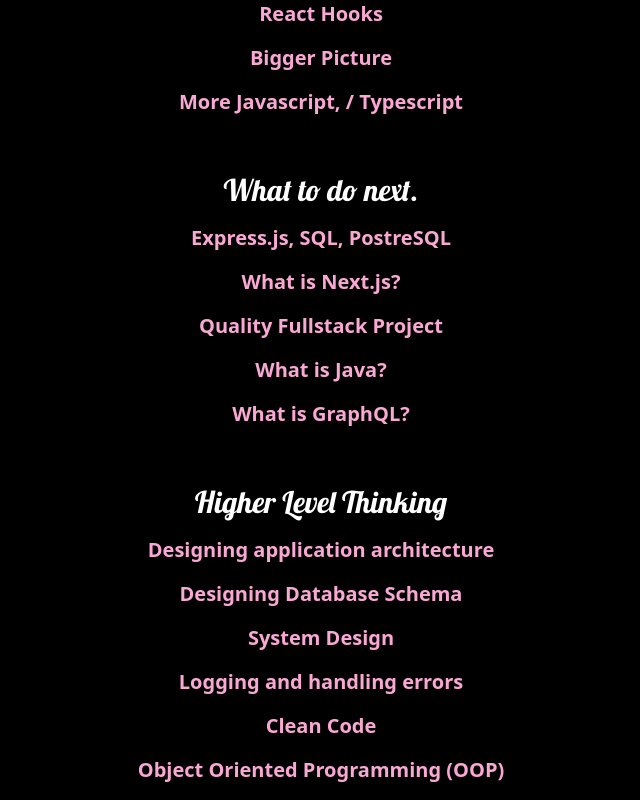
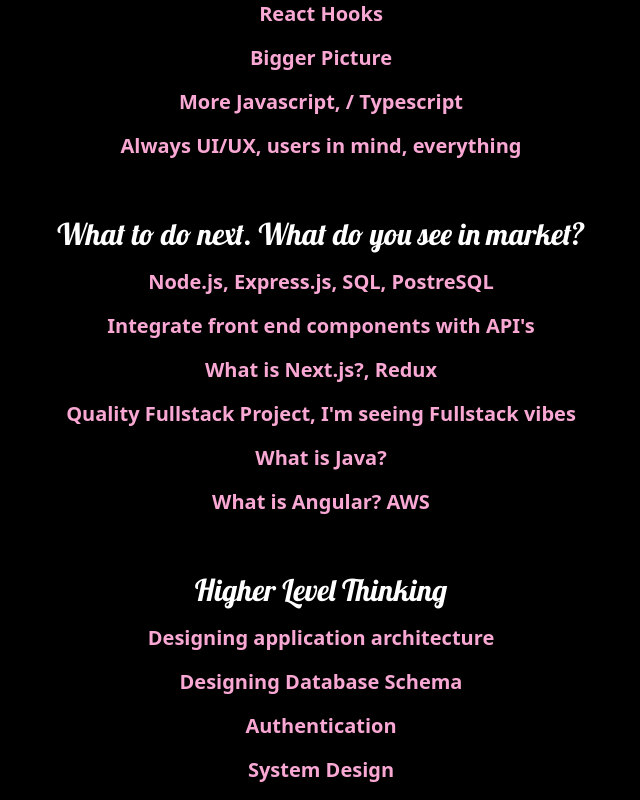
Before and after one commit to Davonne007-TX/game-plan, a React (Vite) app: page /gamePlan12 in a window 1280 px wide. Shown: the part 380-1180 px from the top of the page, without its empty margins (319-959 px from the left). Built offline with nearby package versions, Linux system fonts and the light colour scheme; a web font is replaced by a local one.

Commit message:
update Game Plan 12

```diff
--- a/src/components/Nine/GamePlan9.jsx
+++ b/src/components/Nine/GamePlan9.jsx
@@ -17,7 +17,7 @@ export default function GamePlan9() {
             decent with JavaScript to where I can understand React better and
             move onto TypeScript. It comes to a point where you say "Theres no
             more playing around", this has to work. So what is in your job
-            market? Java, .Net, C#, SQL. TypeScript, as mentioned.
+            market? Java, .Net, C#, SQL. What is Jira? TypeScript, as mentioned.
           </p>
           <p>
             {" "}
--- a/src/components/Twelve/GamePlan12.jsx
+++ b/src/components/Twelve/GamePlan12.jsx
@@ -3,11 +3,12 @@ import HigherThinking from "./HigherThinking";
 
 export default function GamePlan12() {
   const toDo = [
-    { task: "JavaScript Problem Solving", id: 0 },
-    { task: "React Concepts, How it works", id: 1 },
-    { task: "React Hooks", id: 2 },
-    { task: "Bigger Picture", id: 3 },
-    { task: "More Javascript, / Typescript", id: 4 },
+    { task: "JavaScript Problem Solving", id: 1 },
+    { task: "React Concepts, How it works", id: 2 },
+    { task: "React Hooks", id: 3 },
+    { task: "Bigger Picture", id: 4 },
+    { task: "More Javascript, / Typescript", id: 5 },
+    { task: "Always UI/UX, users in mind, everything", id: 6 },
   ];
 
   return (
--- a/src/components/Twelve/HigherThinking.jsx
+++ b/src/components/Twelve/HigherThinking.jsx
@@ -1,17 +1,18 @@
 export default function HigherThinking() {
   const higherLevelThinking = [
-    { task: "Designing application architecture", id: 0 },
-    { task: "Designing Database Schema", id: 1 },
-    { task: "System Design", id: 2 },
-    { task: "Logging and handling errors", id: 3 },
-    { task: "Clean Code", id: 4 },
-    { task: "Object Oriented Programming (OOP)", id: 5 },
+    { task: "Designing application architecture", id: 1 },
+    { task: "Designing Database Schema", id: 2 },
+    { task: "Authentication", id: 3 },
+    { task: "System Design", id: 4 },
+    { task: "Logging and handling errors", id: 5 },
+    { task: "Clean", id: 6 },
+    { task: "Object Oriented Programming (OOP)", id: 7 },
   ];
 
   return (
     <>
       <section className="flex-time gap-4 mb-10">
-        <p className="text-3xl font-lobster mt-10 md:mt-20 lg:mt-10">
+        <p className="text-2xl lg:text-3xl l font-lobster mt-10 md:mt-20 lg:mt-10">
           Higher Level Thinking
         </p>
         {higherLevelThinking.map((nextLevel) => (
--- a/src/components/Twelve/NextLevel.jsx
+++ b/src/components/Twelve/NextLevel.jsx
@@ -1,17 +1,21 @@
 export default function NextLevel() {
   const whatYouNeedToDo = [
-    { task: "Express.js, SQL, PostreSQL", id: 0 },
-    { task: "What is Next.js?", id: 1 },
-    { task: "Quality Fullstack Project", id: 2 },
+    { task: "Node.js, Express.js, SQL, PostreSQL", id: 1 },
+    { task: "Integrate front end components with API's", id: 2 },
+    { task: "What is Next.js?, Redux", id: 1 },
+    {
+      task: "Quality Fullstack Project, I'm seeing Fullstack vibes",
+      id: 2,
+    },
     { task: "What is Java?", id: 3 },
-    { task: "What is GraphQL?", id: 4 },
+    { task: "What is Angular? AWS", id: 4 },
   ];
 
   return (
     <>
       <section className="flex-time gap-4">
-        <p className="text-3xl font-lobster mt-10 md:mt-20 lg:mt-10">
-          What to do next.
+        <p className="text-2xl lg:text-3xl font-lobster mt-10 md:mt-20 lg:mt-10">
+          What to do next. What do you see in market?
         </p>
         {whatYouNeedToDo.map((doNext) => (
           <li
```
